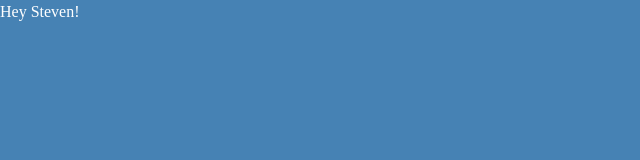
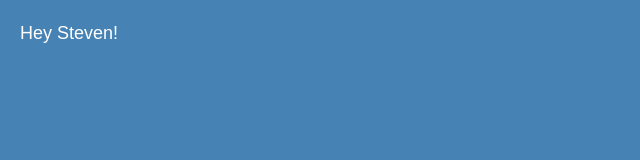
Before and after one commit to stevenecollins/parcel-starter, a website built with Parcel: page src/index.html in a window 1280 px wide. Shown: the whole page, without its empty margins (0-640 px from the left). Built offline with nearby package versions, Linux system fonts and the light colour scheme.

Commit message:
sass files

```diff
--- a/package.json
+++ b/package.json
@@ -4,8 +4,8 @@
 	"description": "",
 	"main": "index.js",
 	"scripts": {
-		"start": "parcel src/index.html -d public",
-		"build": "parcel build src/index.html"
+		"start": "parcel src/index.html -d public --no-source-maps --open",
+		"build": "parcel build src/index.html --no-source-maps"
 	},
 	"keywords": [],
 	"author": "",
--- a/src/index.html
+++ b/src/index.html
@@ -4,7 +4,7 @@
 		<meta charset="UTF-8" />
 		<meta http-equiv="X-UA-Compatible" content="IE=edge" />
 		<meta name="viewport" content="width=device-width, initial-scale=1.0" />
-		<title>Sass Starter Project</title>
+		<title>Basic Parcel Starter</title>
 		<link rel="stylesheet" href="scss/styles.scss" />
 	</head>
 	<body>
--- a/src/scss/styles.scss
+++ b/src/scss/styles.scss
@@ -1,9 +1,12 @@
+@use "reset.scss";
 @use "grid.scss";
-@use "reset.scss";
 
 $steelblue: steelblue;
 
 body {
 	background: $steelblue;
 	color: white;
+	font-size: 18px;
+	font-family: sans-serif;
+	padding: 20px;
 }
```
Also changed, not shown: src/scss/_grid.scss (+6 -8 lines).
